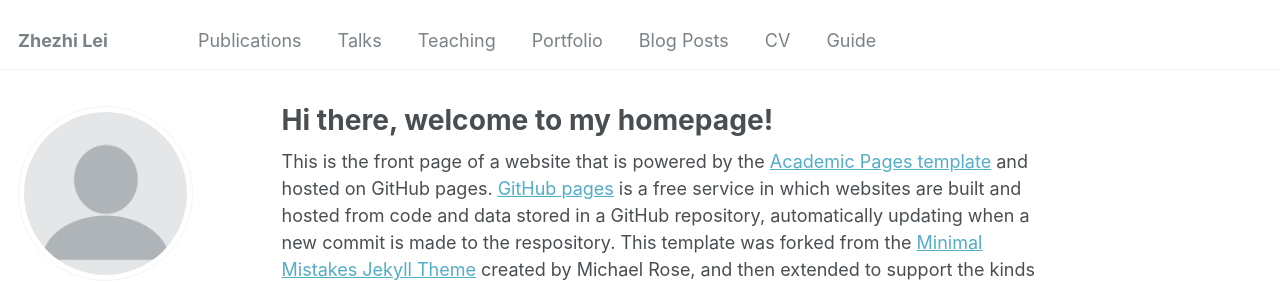
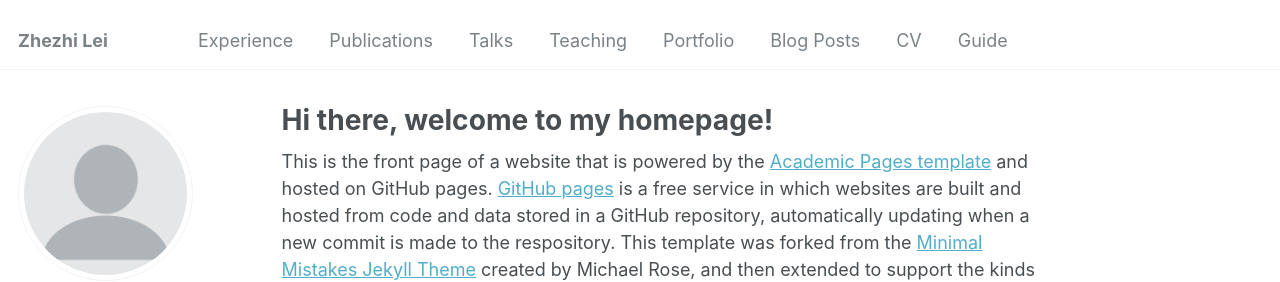
Before and after one commit to cell-core/cell-core.github.io, a Jekyll site: the page built from _pages/about.md, in a window 1280 px wide. Shown: the top 282 px of the page. Built offline with Jekyll 4.4.1, drawn with Linux system fonts in a browser that asks for light colours; some web fonts are replaced.

Commit message:
Update navigation.yml

```diff
--- a/_data/navigation.yml
+++ b/_data/navigation.yml
@@ -5,6 +5,9 @@
 # prevent it from being included in the site.
 
 main:
+  - title: "Experience"
+    url: "#Experience"
+
   - title: "Publications"
     url: /publications/
 
```
